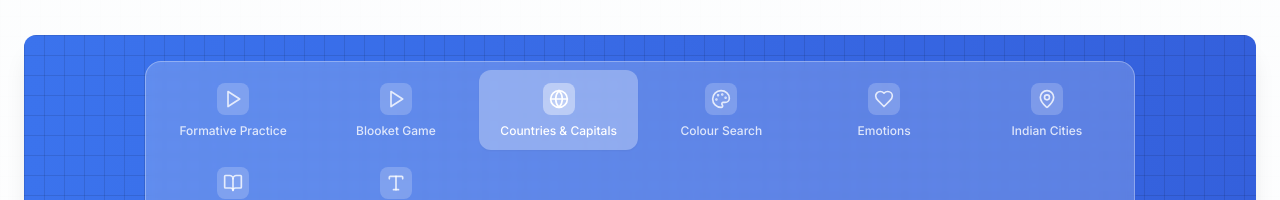
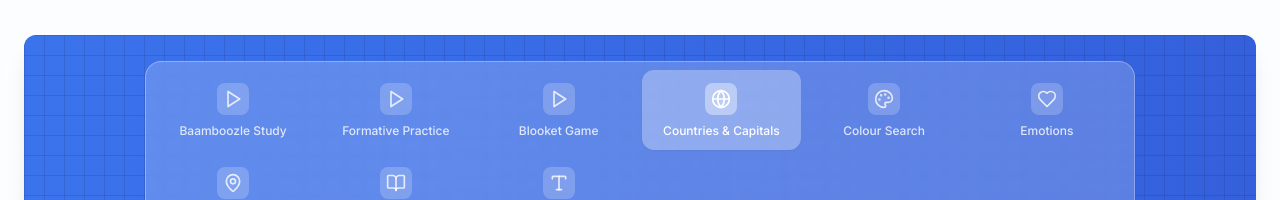
Before and after one commit to jabinweb/scio-sprints, a Next.js app: page / in a window 1280 px wide. Shown: the part 3058-3258 px from the top of the page. Built offline with nearby package versions, Linux system fonts and the light colour scheme; no server answers.

Commit message:
added test iframe

```diff
--- a/components/sections/TryGamesSection.tsx
+++ b/components/sections/TryGamesSection.tsx
@@ -1,3 +1,4 @@
+
 'use client';
 
 import React from 'react';
@@ -23,6 +24,21 @@ interface GameData {
 }
 
 const gamesData: GameData[] = [
+    {
+    id: 'baamboozle',
+    title: 'Baamboozle Study',
+    description: 'Study and play with Baamboozle interactive sets.',
+    category: 'Study',
+    difficulty: 'Easy',
+    icon: <Play className="w-5 h-5" />,
+    iframe: {
+      src: 'https://www.baamboozle.com/study/3525668',
+      width: 600,
+      height: 400,
+      allow: '',
+    },
+    color: 'from-pink-600 to-pink-800',
+  },
   {
     id: 'formative',
     title: 'Formative Practice',
```
